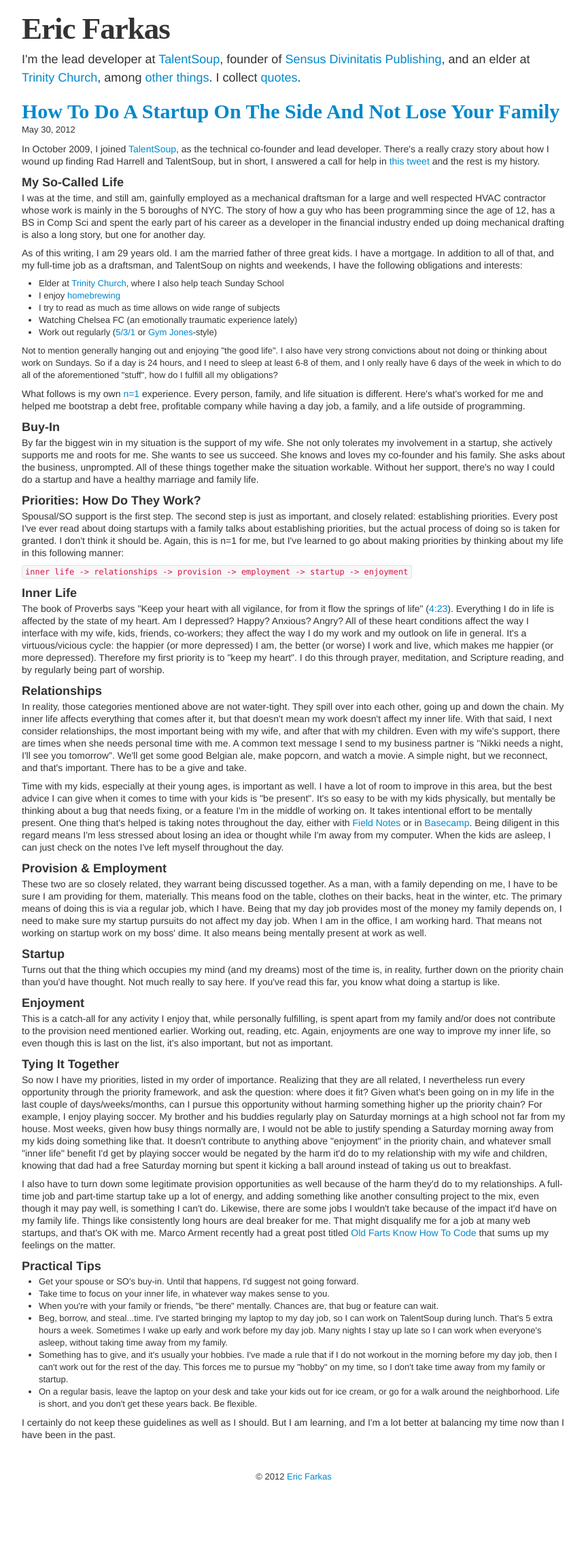
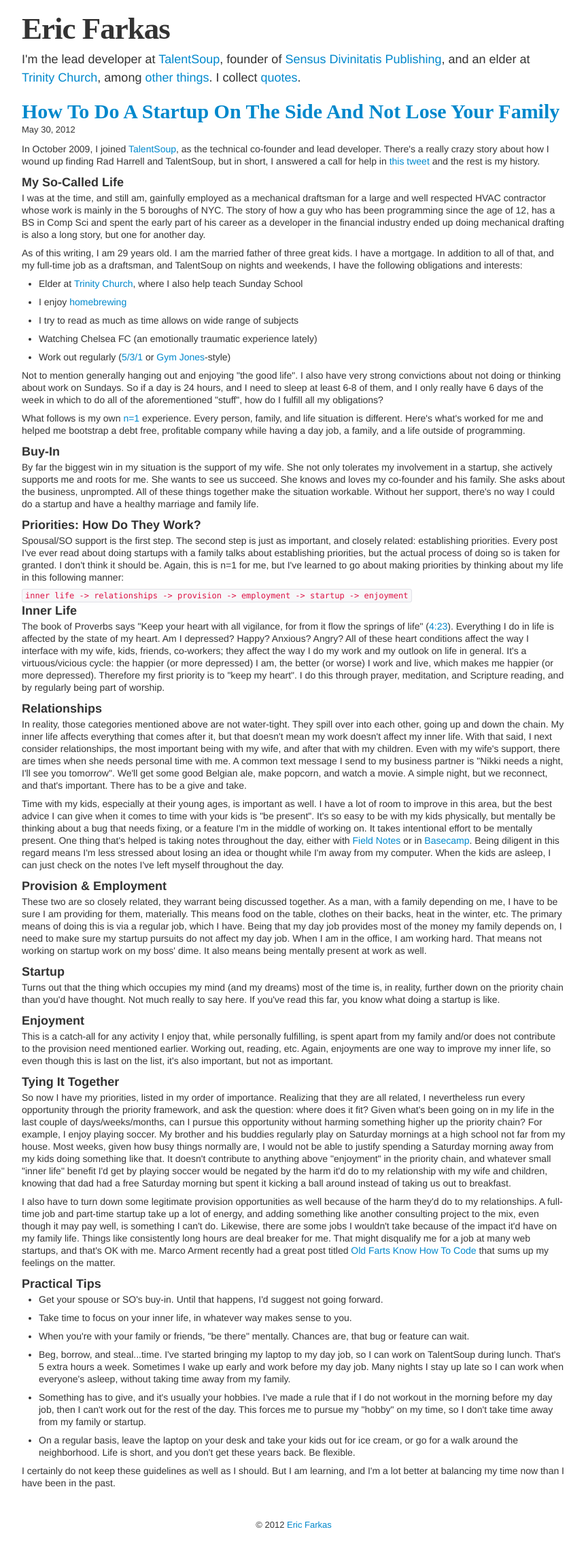
Before and after one commit to speric/speric.github.com, a Jekyll site: the page built from _posts/2012-05-30-how-to-do-a-startup-on-the-side-and-not-lose-your-family.markdown, in a window 1280 px wide. Shown: the whole page at 68% size, without its empty margins (208-1070 px from the left). Built offline with Jekyll 4.4.1, drawn with Linux system fonts in a browser that asks for light colours; some web fonts are replaced; Markdown is read by kramdown in place of the engine named in the settings; before the commit the page ends 2216 px from its top, so only the background shows below that.

Commit message:
Use <p> in <li>

```diff
--- a/_posts/2012-05-30-how-to-do-a-startup-on-the-side-and-not-lose-your-family.markdown
+++ b/_posts/2012-05-30-how-to-do-a-startup-on-the-side-and-not-lose-your-family.markdown
@@ -9,13 +9,13 @@
 
 <p>As of this writing, I am 29 years old.  I am the married father of three great kids.  I have a mortgage.  In addition to all of that, and my full-time job as a draftsman, and TalentSoup on nights and weekends, I have the following obligations and interests:
 <ul>
-<li>Elder at <a href="http://trinitychurchlongisland.com">Trinity Church</a>, where I also help teach Sunday School</li>
-<li>I enjoy <a href="http://rivendellcraftbrewery.com">homebrewing</a></li>
-<li>I try to read as much as time allows on wide range of subjects</li>
-<li>Watching Chelsea FC (an emotionally traumatic experience lately)</li>
-<li>Work out regularly (<a href="http://www.flexcart.com/members/elitefts/default.asp?pid=2976">5/3/1</a> or <a href="http://gymjones.com">Gym Jones</a>-style)</li>
+<li><p>Elder at <a href="http://trinitychurchlongisland.com">Trinity Church</a>, where I also help teach Sunday School</p></li>
+<li><p>I enjoy <a href="http://rivendellcraftbrewery.com">homebrewing</a></p></li>
+<li><p>I try to read as much as time allows on wide range of subjects</p></li>
+<li><p>Watching Chelsea FC (an emotionally traumatic experience lately)</p></li>
+<li><p>Work out regularly (<a href="http://www.flexcart.com/members/elitefts/default.asp?pid=2976">5/3/1</a> or <a href="http://gymjones.com">Gym Jones</a>-style)</p></li>
 </ul>
-Not to mention generally hanging out and enjoying "the good life".  I also have very strong convictions about not doing or thinking about work on Sundays.  So if a day is 24 hours, and I need to sleep at least 6-8 of them, and I only really have 6 days of the week in which to do all of the aforementioned "stuff", how do I fulfill all my obligations?</p>
+<p>Not to mention generally hanging out and enjoying "the good life".  I also have very strong convictions about not doing or thinking about work on Sundays.  So if a day is 24 hours, and I need to sleep at least 6-8 of them, and I only really have 6 days of the week in which to do all of the aforementioned "stuff", how do I fulfill all my obligations?</p>
 
 <p>What follows is my own <a href="http://epistemocrat.blogspot.com/">n=1</a> experience.  Every person, family, and life situation is different. Here's what's worked for me and helped me bootstrap a debt free, profitable company while having a day job, a family, and a life outside of programming.</p>
 
@@ -51,11 +51,11 @@
 
 <h3>Practical Tips</h3>
 <ul>
-	<li>Get your spouse or SO's buy-in.  Until that happens, I'd suggest not going forward.</li>
-	<li>Take time to focus on your inner life, in whatever way makes sense to you.</li>
-	<li>When you're with your family or friends, "be there" mentally.  Chances are, that bug or feature can wait.</li>
-	<li>Beg, borrow, and steal...time.  I've started bringing my laptop to my day job, so I can work on TalentSoup during lunch.  That's 5 extra hours a week.  Sometimes I wake up early and work before my day job.  Many nights I stay up late so I can work when everyone's asleep, without taking time away from my family.</li>
-	<li>Something has to give, and it's usually your hobbies.  I've made a rule that if I do not workout in the morning before my day job, then I can't work out for the rest of the day.  This forces me to pursue my "hobby" on my time, so I don't take time away from my family or startup.</li>
-	<li>On a regular basis, leave the laptop on your desk and take your kids out for ice cream, or go for a walk around the neighborhood.  Life is short, and you don't get these years back. Be flexible.</li>
+	<li><p>Get your spouse or SO's buy-in.  Until that happens, I'd suggest not going forward.</p></li>
+	<li><p>Take time to focus on your inner life, in whatever way makes sense to you.</p></li>
+	<li><p>When you're with your family or friends, "be there" mentally.  Chances are, that bug or feature can wait.</p></li>
+	<li><p>Beg, borrow, and steal...time.  I've started bringing my laptop to my day job, so I can work on TalentSoup during lunch.  That's 5 extra hours a week.  Sometimes I wake up early and work before my day job.  Many nights I stay up late so I can work when everyone's asleep, without taking time away from my family.</p></li>
+	<li><p>Something has to give, and it's usually your hobbies.  I've made a rule that if I do not workout in the morning before my day job, then I can't work out for the rest of the day.  This forces me to pursue my "hobby" on my time, so I don't take time away from my family or startup.</p></li>
+	<li><p>On a regular basis, leave the laptop on your desk and take your kids out for ice cream, or go for a walk around the neighborhood.  Life is short, and you don't get these years back. Be flexible.</p></li>
 </ul>
 <p>I certainly do not keep these guidelines as well as I should.  But I am learning, and I'm a lot better at balancing my time now than I have been in the past.</p>
```
